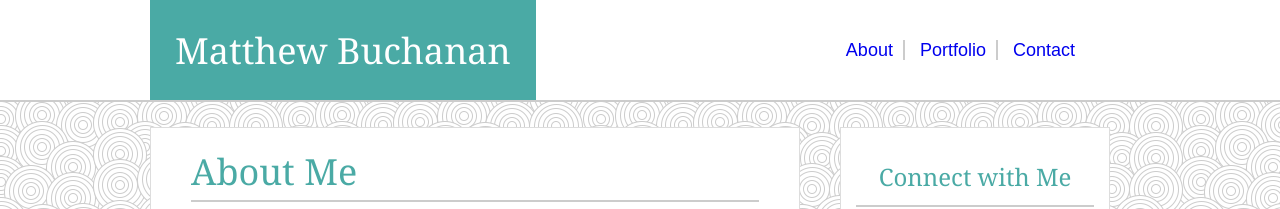
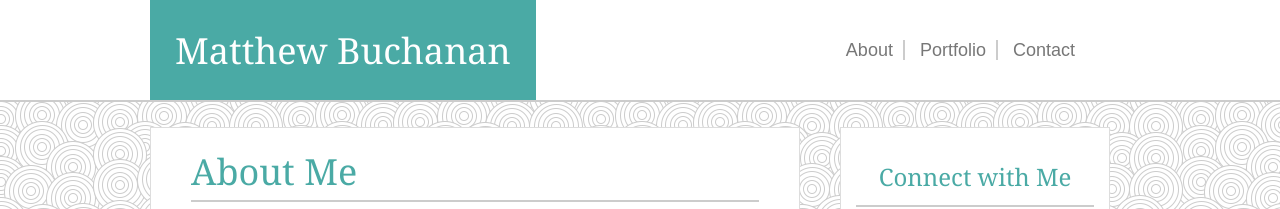
Before and after one commit to dolphinCommando/Basic-Portfolio, a plain HTML site: page index.html in a window 1280 px wide. Shown: the top 209 px of the page. Drawn offline with Linux system fonts and the light colour scheme.

Commit message:
fixed nav link color and added focus effect

```diff
--- a/assets/css/style.css
+++ b/assets/css/style.css
@@ -88,8 +88,13 @@ h1 {
 }
 
 header a {
-    text-decoration: #777777;
+    text-decoration: none;
+    color: #777777;
     padding: 0px 10px 0px 10px;
+}
+
+header a:focus {
+    color: #4aaaa5;
 }
 
 h2, h3 {
```
